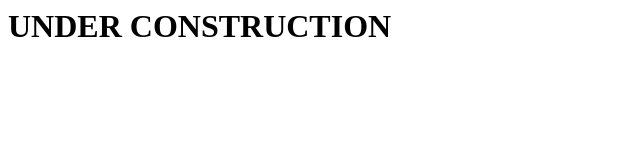
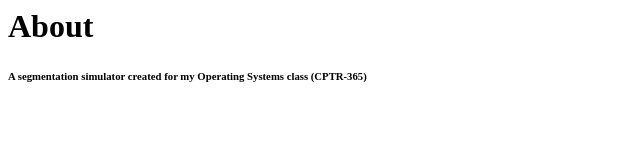
Before and after one commit to miromanestar/Segmentation-Sim, a plain HTML site: page pages/about/index.html in a window 1280 px wide. Shown: the whole page, without its empty margins (0-640 px from the left). Drawn offline with Linux system fonts and the light colour scheme.

```diff
--- a/pages/about/index.html
+++ b/pages/about/index.html
@@ -1 +1,2 @@
-<h1>UNDER CONSTRUCTION</h1>
+<h1 class="display-1">About</h1>
+<h6 class="display-6">A segmentation simulator created for my Operating Systems class (CPTR-365)</h6>
```
